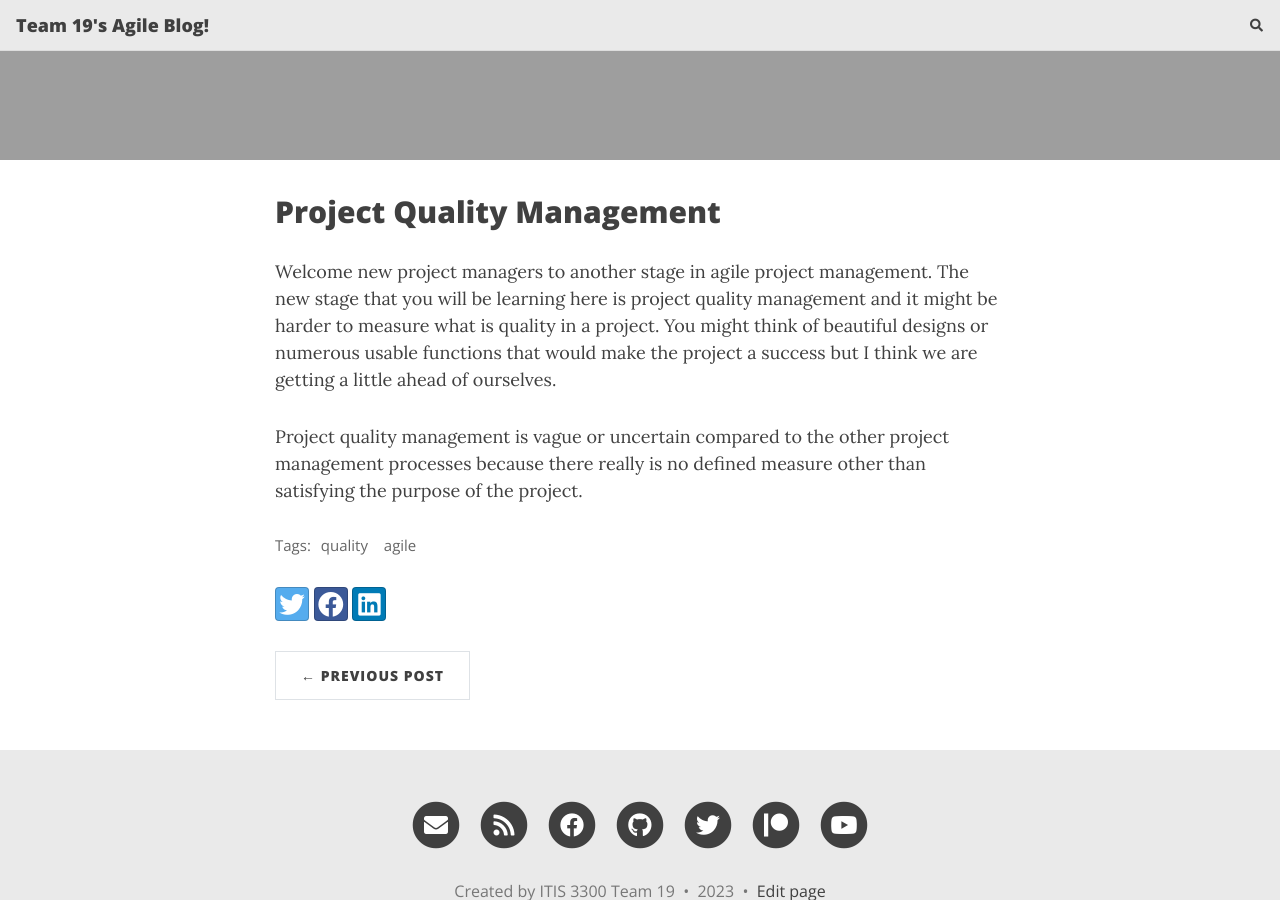
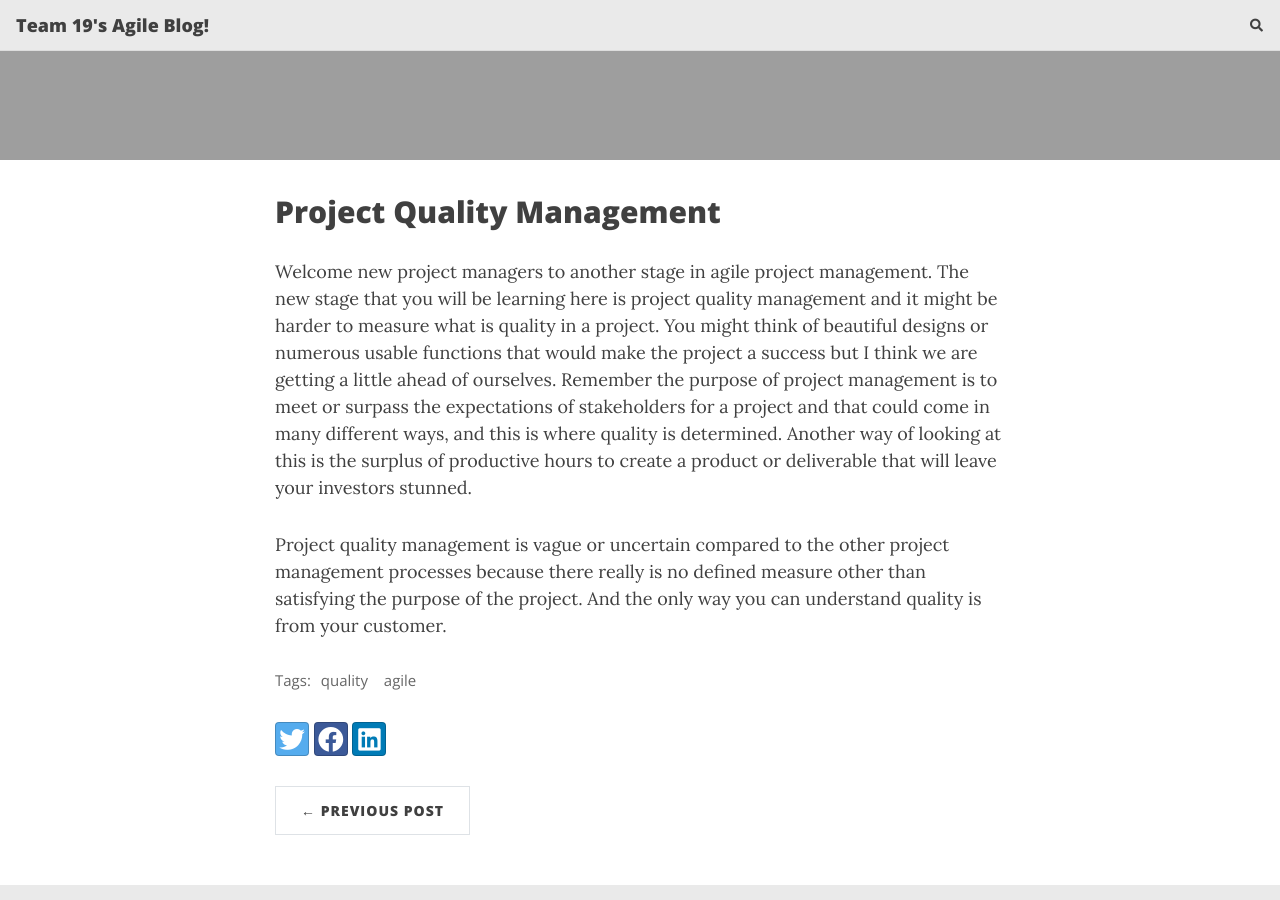
Before and after one commit to dlouangr/agile-blog, a Jekyll site: the page built from _posts/2023-10-16-Agile-Quality-Management.md, in a window 1280 px wide and 900 px high, scrolled down 496 px. Built offline with Jekyll 4.4.1, drawn with Linux system fonts in a browser that asks for light colours; nearby versions of some CDN libraries; comment, search, counter and statistics services are not loaded.

Commit message:
Update 2023-10-16-Agile-Quality-Management.md

```diff
--- a/_posts/2023-10-16-Agile-Quality-Management.md
+++ b/_posts/2023-10-16-Agile-Quality-Management.md
@@ -6,6 +6,6 @@
 ---
 ## Project Quality Management
 
-Welcome new project managers to another stage in agile project management. The new stage that you will be learning here is project quality management and it might be harder to measure what is quality in a project. You might think of beautiful designs or numerous usable functions that would make the project a success but I think we are getting a little ahead of ourselves.
+Welcome new project managers to another stage in agile project management. The new stage that you will be learning here is project quality management and it might be harder to measure what is quality in a project. You might think of beautiful designs or numerous usable functions that would make the project a success but I think we are getting a little ahead of ourselves. Remember the purpose of project management is to meet or surpass the expectations of stakeholders for a project and that could come in many different ways, and this is where quality is determined. Another way of looking at this is the surplus of productive hours to create a product or deliverable that will leave your investors stunned.
 
-Project quality management is vague or uncertain compared to the other project management processes because there really is no defined measure other than satisfying the purpose of the project.
+Project quality management is vague or uncertain compared to the other project management processes because there really is no defined measure other than satisfying the purpose of the project. And the only way you can understand quality is from your customer.
```
